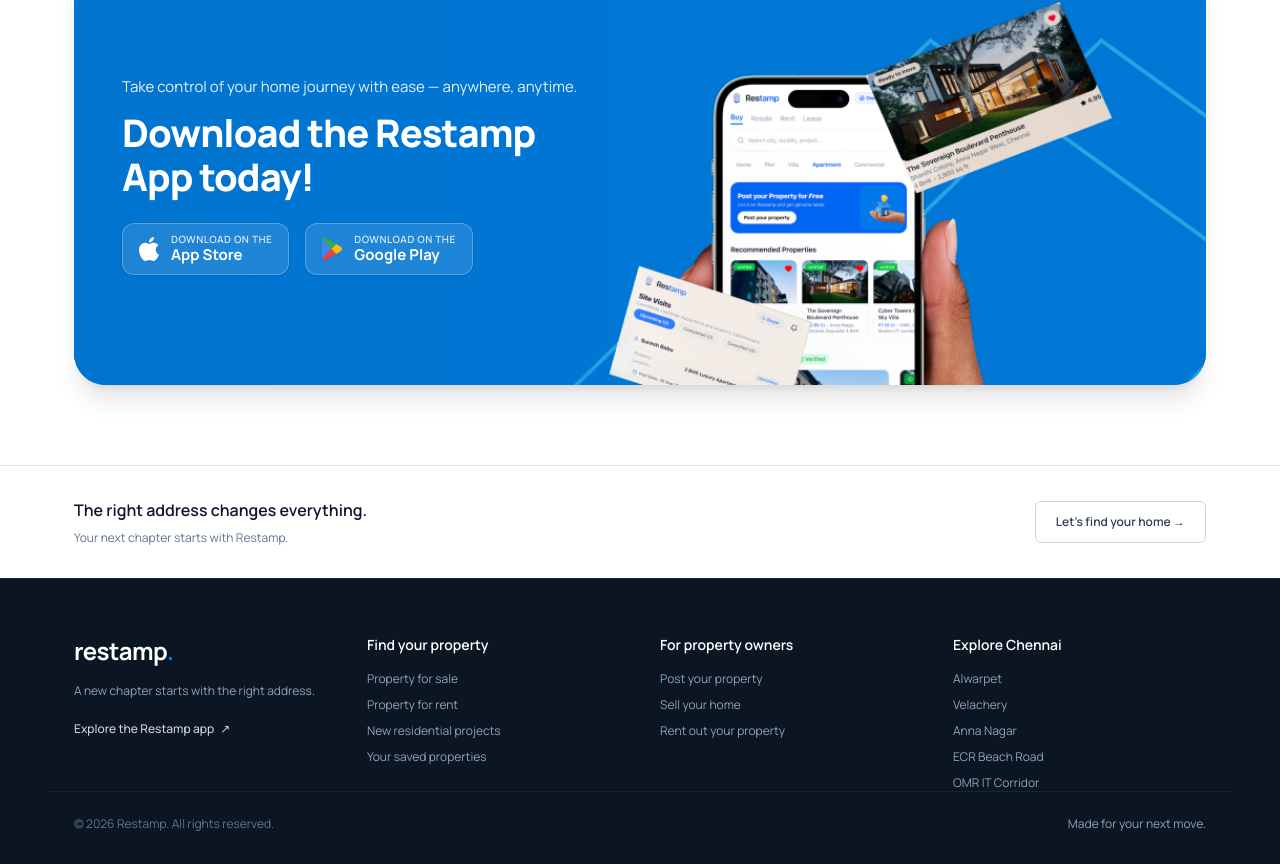
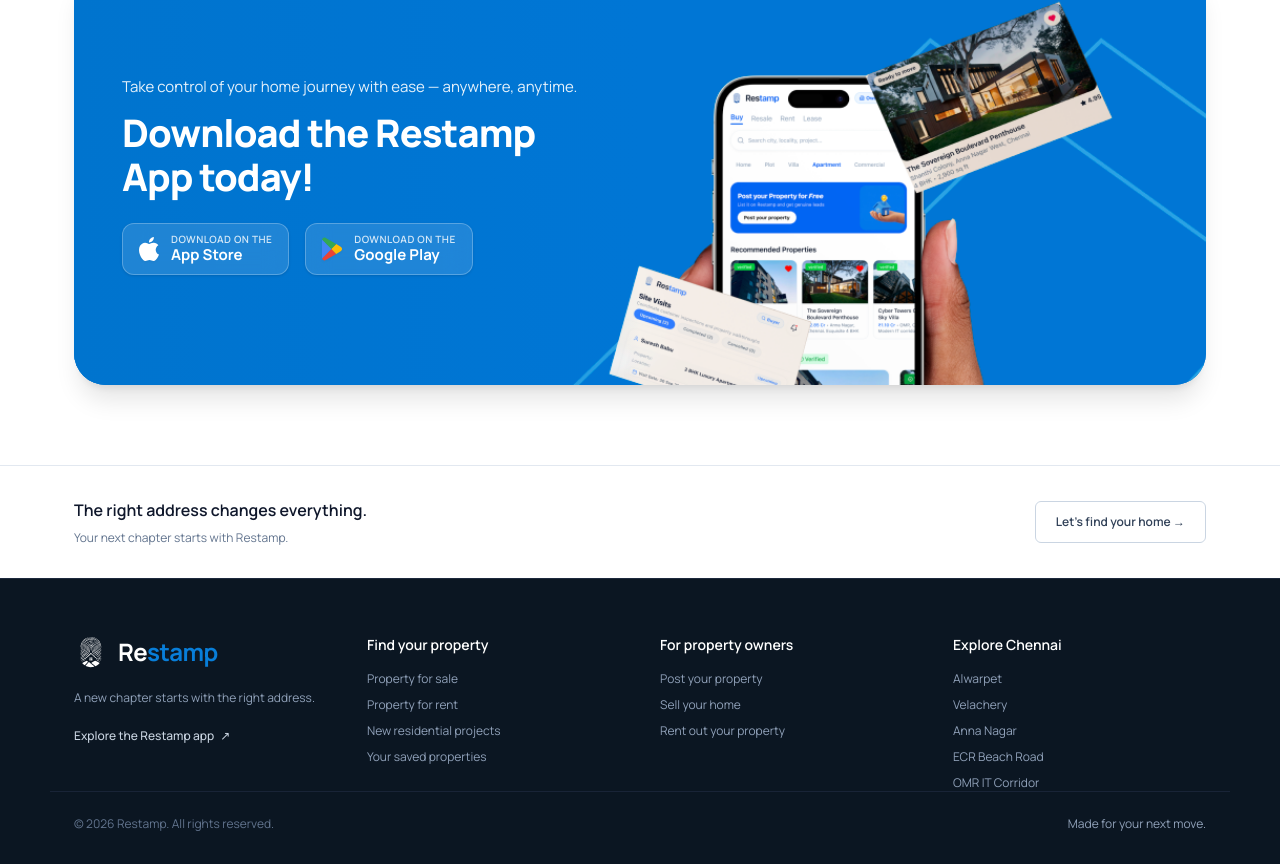
Before and after one commit to ayatiworkstechnologies/restamp-website, a Next.js app: page / in a window 1280 px wide. Shown: the part 5086-5950 px from the top of the page. Built offline with nearby package versions, Linux system fonts and the light colour scheme.

Commit message:
feat: add restamp-logo-white.svg to footer brand section

```diff
--- a/src/components/layout/Footer.tsx
+++ b/src/components/layout/Footer.tsx
@@ -1,4 +1,5 @@
 import Link from 'next/link';
+import Image from 'next/image';
 
 export default function Footer() {
   return (
@@ -6,9 +7,21 @@
       <div className="container-site grid grid-cols-1 sm:grid-cols-2 md:grid-cols-4 gap-10 text-sm">
         {/* Brand Column */}
         <div>
-          <strong className="text-white text-2xl font-bold tracking-tight block">
-            restamp<span className="text-[#087ed9]">.</span>
-          </strong>
+          <Link
+            href="/"
+            className="inline-flex items-center gap-2.5 text-white font-bold tracking-tight text-2xl group"
+          >
+            <Image
+              src="/restamp-logo-white.svg"
+              alt="Restamp Logo"
+              width={34}
+              height={34}
+              className="h-8.5 w-8.5 object-contain"
+            />
+            <span className="text-white font-bold text-2xl tracking-tight">
+              Re<span className="text-[#087ed9]">stamp</span>
+            </span>
+          </Link>
           <p className="mt-3.5 text-xs text-slate-400 leading-relaxed max-w-xs">
             A new chapter starts with the right address.
           </p>
```
Also changed, not shown: public/restamp-logo-white.svg (added).
